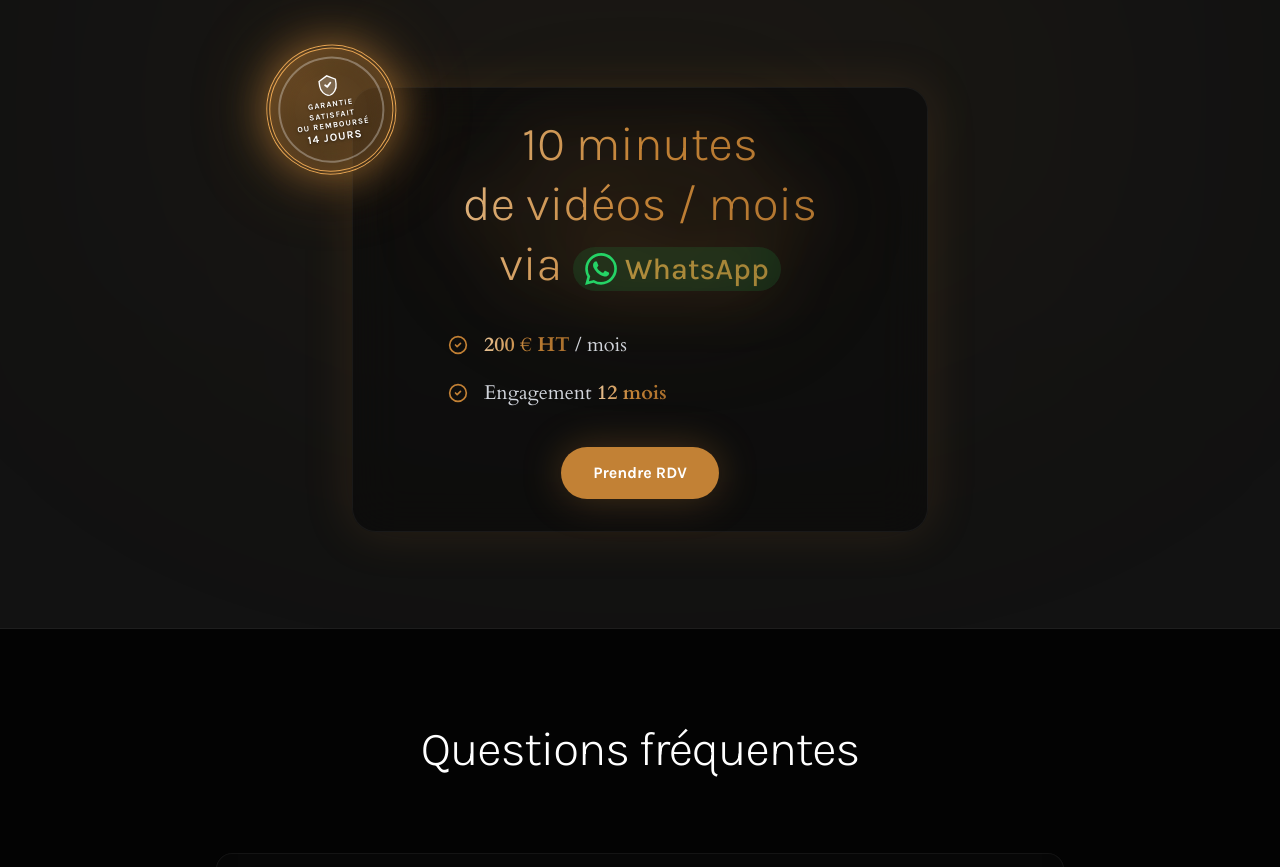
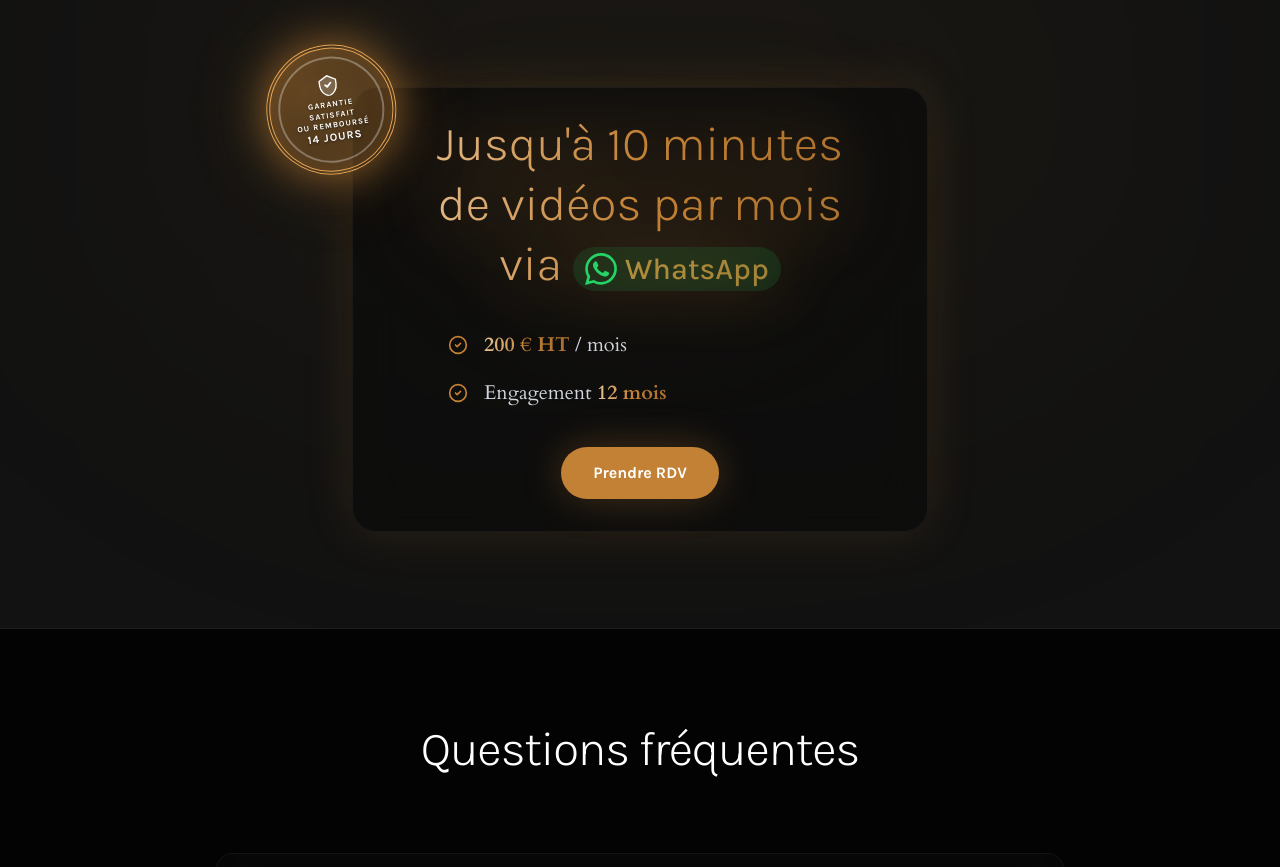
Before and after one commit to idriss-bot/r3-site, a React (Vite) app: page / in a window 1280 px wide. Shown: the part 6370-7237 px from the top of the page. Built offline with nearby package versions, Linux system fonts and the light colour scheme.

Commit message:
fix: préciser "Jusqu'à 10 minutes de vidéos par mois" dans l'offre
Co-Authored-By: Claude Opus 4.6 <noreply@anthropic.com>

```diff
--- a/src/pages/Home.tsx
+++ b/src/pages/Home.tsx
@@ -496,7 +496,7 @@ export default function Home() {
                   className="text-3xl sm:text-4xl md:text-4xl lg:text-5xl font-heading font-light gold-gradient-text mb-2 flex items-center justify-center gap-2 sm:gap-3 flex-wrap"
                   style={{ filter: 'drop-shadow(0 0 30px rgba(194,129,53,0.6)) drop-shadow(0 0 60px rgba(194,129,53,0.3))' }}
                 >
-                  <span className="whitespace-nowrap">10 minutes</span>{" "}<span className="whitespace-nowrap">de vidéos / mois</span>{" "}<span className="whitespace-nowrap">via <BadgeWhatsAppResponsive /></span>
+                  <span className="whitespace-nowrap">Jusqu'à 10 minutes</span>{" "}<span className="whitespace-nowrap">de vidéos par mois</span>{" "}<span className="whitespace-nowrap">via <BadgeWhatsAppResponsive /></span>
                 </div>
               </div>
 
```
